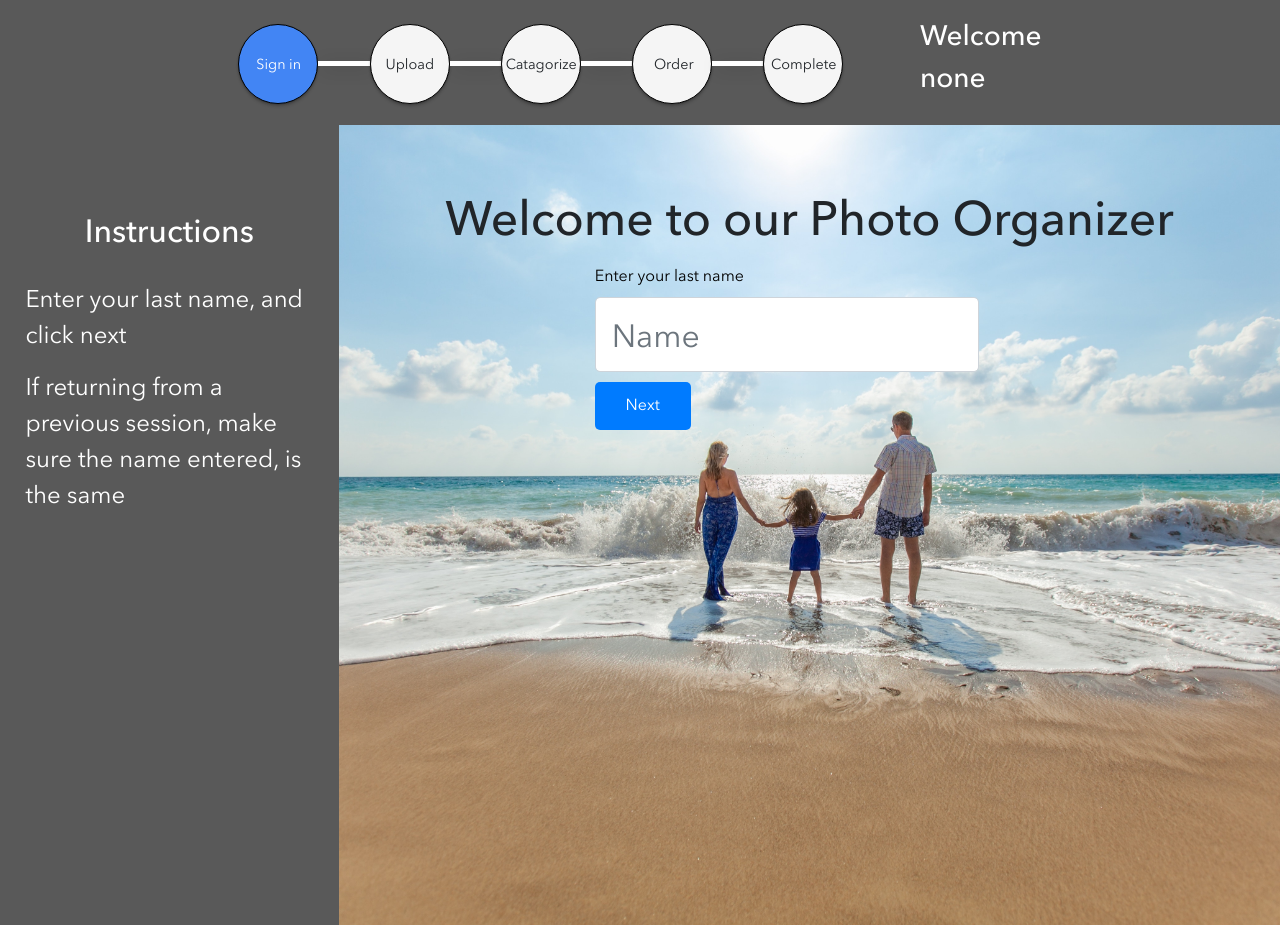
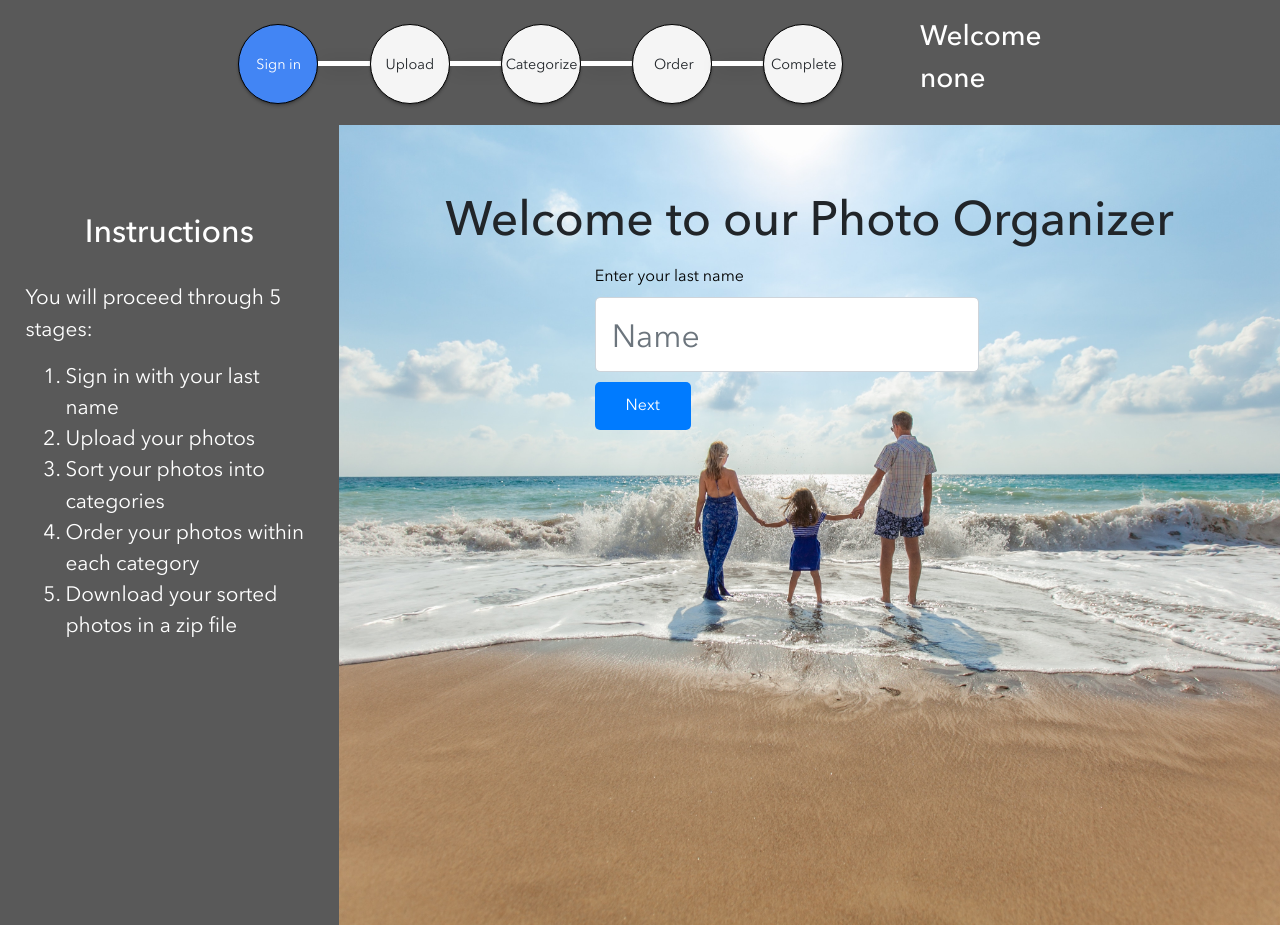
Before and after one commit to warlock257/Photo-React, a React (Create React App) app in the folder front-end/: page / in a window 1280 px wide. Built offline with nearby package versions, Linux system fonts and the light colour scheme.

Commit message:
button hover effects

```diff
--- a/front-end/src/App.js
+++ b/front-end/src/App.js
@@ -3,7 +3,7 @@ import axios from 'axios'
 import './App.css';
 import arrayMove from 'array-move';
 
-import './css/masterstyles.scss'
+import './css/masterstyles.scss';
 import './css/topbarStyle.scss';
 import './css/sidebarStyle.scss';
 import './css/signInStyles.scss';
--- a/front-end/src/components/sidebar/sidebar1.js
+++ b/front-end/src/components/sidebar/sidebar1.js
@@ -14,8 +14,14 @@ render(){
 
         <h2 className="sidebar-heading">Instructions</h2>
         <div className="sidebar1Text">
-           <p>Enter your last name, and click next</p>
-           <p>If returning from a previous session, make sure the name entered, is the same</p>
+           <p>You will proceed through 5 stages:</p>
+           <ol>
+               <li>Sign in with your last name</li>
+               <li>Upload your photos</li>
+               <li>Sort your photos into categories</li>
+               <li>Order your photos within each category</li>
+               <li>Download your sorted photos in a zip file</li>
+           </ol>
         </div>
 
         </div>
--- a/front-end/src/components/sidebar/sidebar2.js
+++ b/front-end/src/components/sidebar/sidebar2.js
@@ -13,10 +13,11 @@ render(){
     return(
         <div className="sidebar">
 
-        <h3>Upload Page </h3>
+        <h3 className="sidebar2Heading">Upload Page </h3>
 
         <div className="sidebar2Text">
-            <p>Drag Images in to the box, or click it to choose a file</p>
+            <p>Click "Choose a file", then click "Upload". This can be done multiple times.</p>
+            <p>Make sure you see all your photos before proceeding</p>
         </div>
 
         <p>Number of pictures received:</p>
--- a/front-end/src/components/sidebar/sidebar5.js
+++ b/front-end/src/components/sidebar/sidebar5.js
@@ -13,9 +13,11 @@ render(){
         <div className="sidebar">
 
         <h3>Nearly Done!</h3>
-        <p className="complete__Instructions">Click the buttons to redownload your
+        <p className="complete__Instructions">Click the buttons to download your
             sorted files, and send them to the
             company.</p>
+            <br />
+        <p className="complete__Instructions">Total number of files in each category:</p>
 
     <div className="complete__count">
         <div className="checkContainer">
--- a/front-end/src/components/topbar/topbar.js
+++ b/front-end/src/components/topbar/topbar.js
@@ -58,7 +58,7 @@ export default class Topbar extends Component {
                 <div className="progress-line"></div>
                 <div className={circle2} id="upload" onClick={this.props.uploadClick}><span className="circle-text-upload">Upload</span></div>
                 <div className="progress-line"></div>
-                <div className={circle3} id="categorize" onClick={this.props.catClick}><span className="circle-text-cat">Catagorize</span></div>
+                <div className={circle3} id="categorize" onClick={this.props.catClick}><span className="circle-text-cat">Categorize</span></div>
                 <div className="progress-line"></div>
                 <div className={circle4} id="order" onClick={this.props.orderClick}><span className="circle-text-order">Order</span></div>
                 <div className="progress-line"></div>
--- a/front-end/src/css/complete-styles.scss
+++ b/front-end/src/css/complete-styles.scss
@@ -22,6 +22,10 @@
         width:250px;
         box-shadow: 6px 6px 16px -2px rgba(0,0,0,0.15);
         cursor: pointer;
+        transition: all 0.2s ease-in-out;
+        &:hover{
+            box-shadow: 0 5px 15px rgba(79, 96, 192, 0.6)
+        }
     }
     a{
         color:#fff;
--- a/front-end/src/css/sidebarStyle.scss
+++ b/front-end/src/css/sidebarStyle.scss
@@ -19,8 +19,12 @@
 .sidebar1Text{
     margin:0 auto;
     max-width:85%;
-    font-size: 1.5rem;
+    font-size: 1.3rem;
     text-align: left;
+}
+
+.sidebar2Heading{
+    margin-top:60px;
 }
 
 .checkContainer{
@@ -131,6 +135,11 @@ input[type=checkbox]
     height: 3rem;
     width:6rem;
     box-shadow: 6px 6px 16px -2px rgba(0,0,0,0.15);
+    cursor: pointer;
+    transition: all 0.2s ease-in-out;
+    &:hover{
+        box-shadow: 0 5px 15px rgba(79, 96, 192, 0.6)
+    }
 }
 .back-button{
     margin-top:10px;
@@ -142,6 +151,11 @@ input[type=checkbox]
     height: 3rem;
     width:6rem;
     box-shadow: 6px 6px 16px -2px rgba(0,0,0,0.15);
+    cursor: pointer;
+    transition: all 0.2s ease-in-out;
+    &:hover{
+        box-shadow: 0 5px 15px rgba(79, 96, 192, 0.6)
+    }
 }
 
 .catSelector{
@@ -170,7 +184,7 @@ input[type=radio] {
 .complete__Instructions{
     margin:0 auto;
     max-width:80%;
-    font-size: 1.5rem;
+    font-size: 1.2rem;
     text-align: left;
 }
 
--- a/front-end/src/css/signInStyles.scss
+++ b/front-end/src/css/signInStyles.scss
@@ -67,7 +67,11 @@
             height: 3rem;
             width:6rem;
             margin-left:0;
-
+            cursor: pointer;
+            transition: all 0.2s ease-in-out;
+            &:hover{
+                box-shadow: 0 5px 15px rgba(79, 96, 192, 0.6)
+            }
         }
     }
 
--- a/front-end/src/css/upload-styles.scss
+++ b/front-end/src/css/upload-styles.scss
@@ -33,6 +33,11 @@
         box-shadow: 6px 6px 16px -2px rgba(0,0,0,0.15);
         padding-top:12px;
         padding-left:13px;
+        cursor: pointer;
+        transition: all 0.2s ease-in-out;
+        &:hover{
+            box-shadow: 0 5px 15px rgba(79, 96, 192, 0.6)
+        }
     }
     button{
         margin-top:10px;
@@ -44,6 +49,11 @@
         height: 3rem;
         width:8rem;
         box-shadow: 6px 6px 16px -2px rgba(0,0,0,0.15);
+        cursor: pointer;
+        transition: all 0.2s ease-in-out;
+        &:hover{
+            box-shadow: 0 5px 15px rgba(79, 96, 192, 0.6)
+        }
     }
     .chooseFiles{
         width: 0.1px;
```
Also changed, not shown: 1 other file (tests, documents, lock files or other folders).
